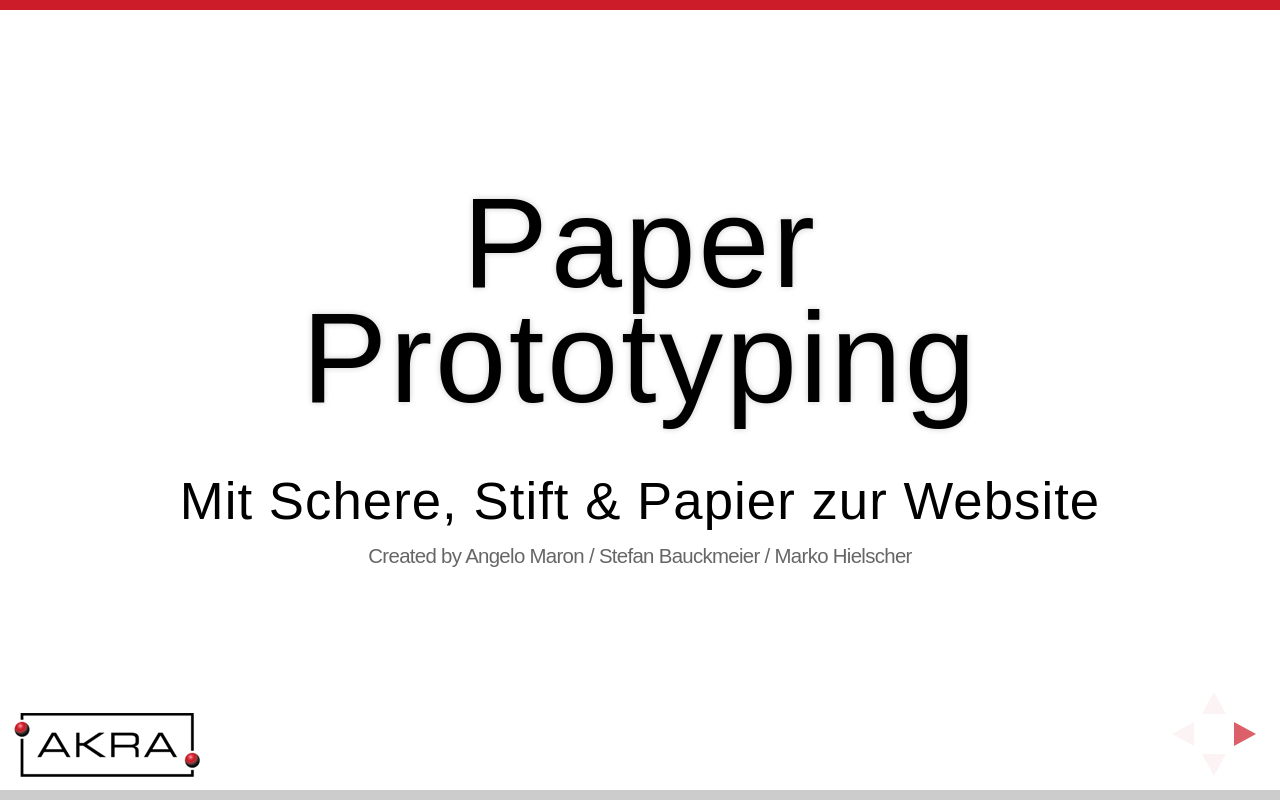
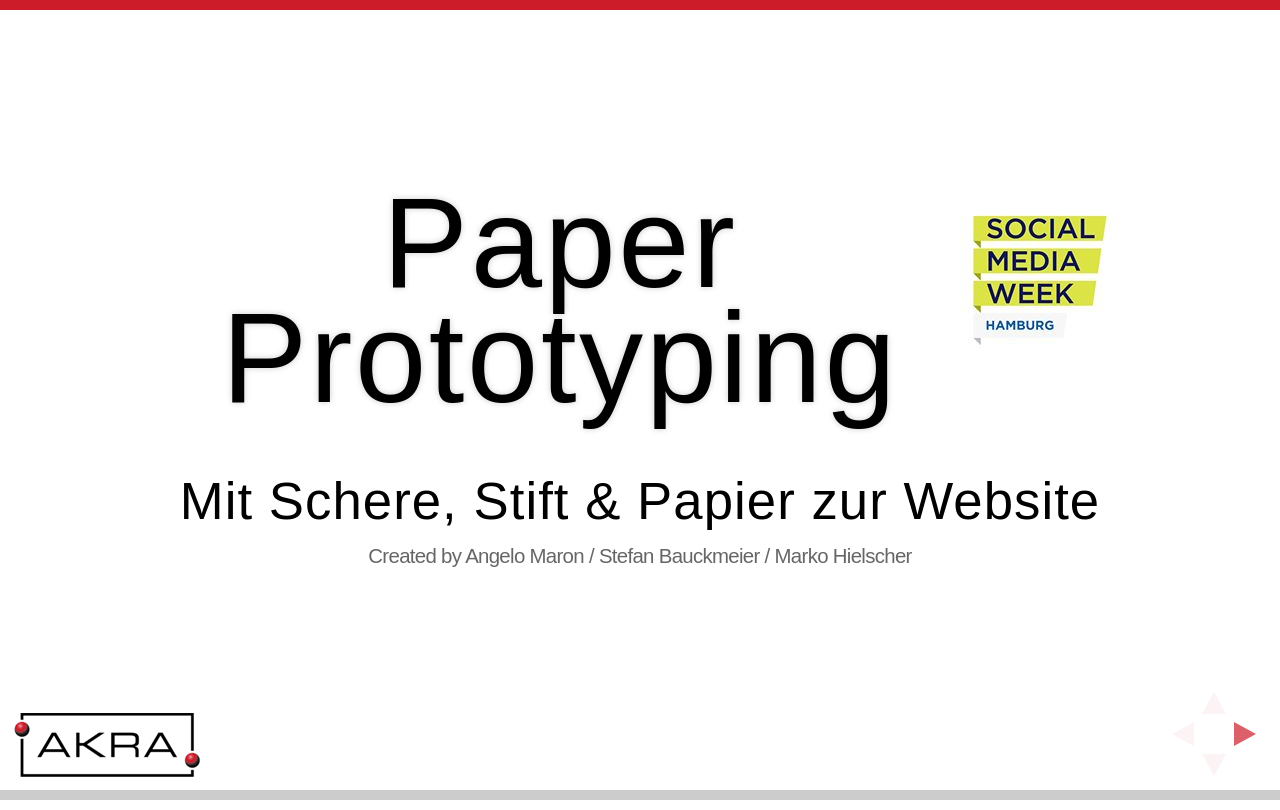
Before and after one commit to emrox/smwhh14, a website: page index.html in a window 1280 px wide. Drawn offline with Linux system fonts and the light colour scheme; a web font is replaced by a local one.

Commit message:
added smwhh logo on first slide

```diff
--- a/index.html
+++ b/index.html
@@ -28,6 +28,7 @@
 		<div class="reveal">
 			<div class="slides">
 				<section>
+					<img src="/lib/images/smwhh_logo.jpg" align="right"></img>
 					<h1>Paper Prototyping</h1>
 					</br>
 					<h3>Mit Schere, Stift &amp; Papier zur Website</h3>
```
Also changed, not shown: lib/images/smwhh_logo.jpg (added).
